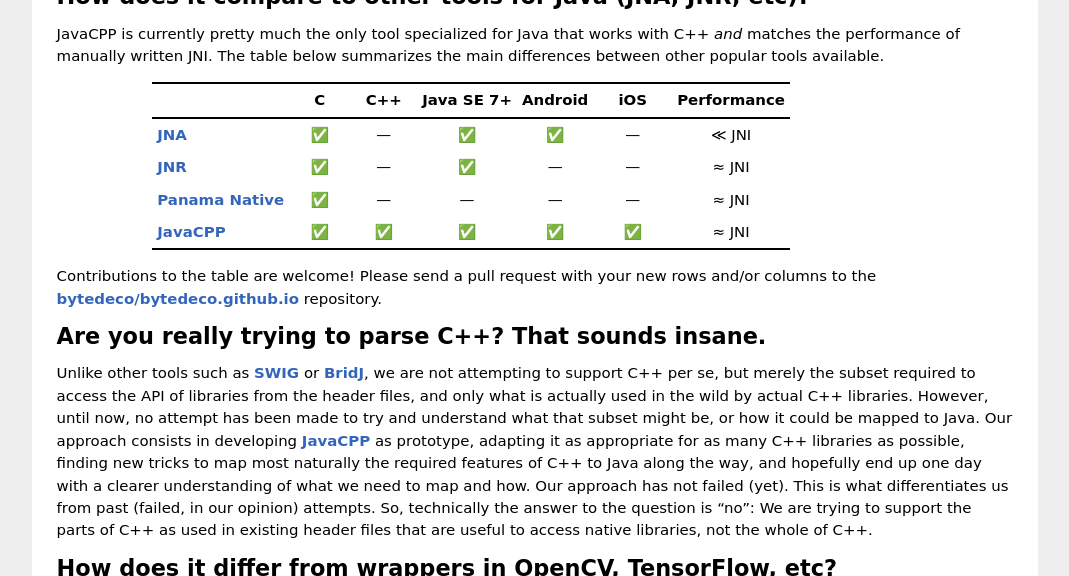
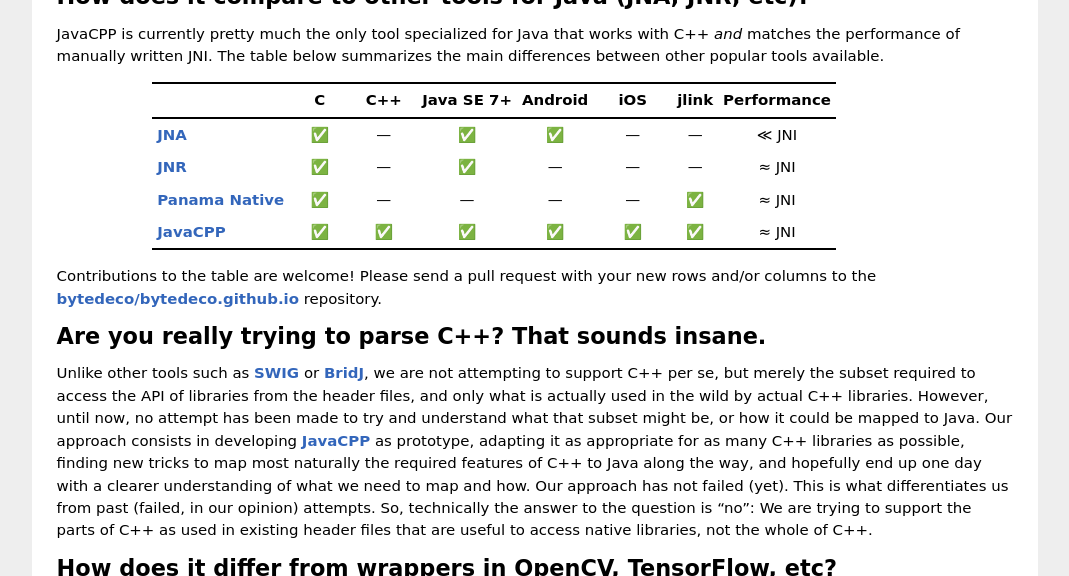
Before and after one commit to bytedeco/bytedeco.github.io, a Jekyll site: the page built from faq/index.md, in a window 1280 px wide and 900 px high, cut to the strip 324-900 px from the top of the window. Shown: the whole strip, without its empty margins (105-1174 px from the left). Built offline with Jekyll 4.4.1, drawn with Linux system fonts in a browser that asks for light colours.

Commit message:
Update comparison table in FAQ with new column for jlink

```diff
--- a/faq/index.md
+++ b/faq/index.md
@@ -16,12 +16,12 @@ How does it compare to other tools for Java (JNA, JNR, etc)?
 
 JavaCPP is currently pretty much the only tool specialized for Java that works with C++ *and* matches the performance of manually written JNI. The table below summarizes the main differences between other popular tools available.
 
-|                                                  | &emsp; C &emsp; | &nbsp; C++ &nbsp; | Java SE 7+ | Android | &emsp; iOS &emsp; | Performance |
-|--------------------------------------------------|:---------------:|:-----------------:|:----------:|:-------:|:-----------------:|:-----------:|
-| [JNA](https://github.com/java-native-access/jna) | &#9989;         | &mdash;           | &#9989;    | &#9989; | &mdash;           | &#8810; JNI |
-| [JNR](https://github.com/jnr)                    | &#9989;         | &mdash;           | &#9989;    | &mdash; | &mdash;           | &asymp; JNI |
-| [Panama Native](http://jdk.java.net/panama/)     | &#9989;         | &mdash;           | &mdash;    | &mdash; | &mdash;           | &asymp; JNI |
-| [JavaCPP](https://github.com/bytedeco/javacpp)   | &#9989;         | &#9989;           | &#9989;    | &#9989; | &#9989;           | &asymp; JNI |
+|                                                  | &emsp; C &emsp; | &nbsp; C++ &nbsp; | Java SE 7+ | Android | &emsp; iOS &emsp; | jlink   | Performance |
+|--------------------------------------------------|:---------------:|:-----------------:|:----------:|:-------:|:-----------------:|:-------:|:-----------:|
+| [JNA](https://github.com/java-native-access/jna) | &#9989;         | &mdash;           | &#9989;    | &#9989; | &mdash;           | &mdash; | &#8810; JNI |
+| [JNR](https://github.com/jnr)                    | &#9989;         | &mdash;           | &#9989;    | &mdash; | &mdash;           | &mdash; | &asymp; JNI |
+| [Panama Native](http://jdk.java.net/panama/)     | &#9989;         | &mdash;           | &mdash;    | &mdash; | &mdash;           | &#9989; | &asymp; JNI |
+| [JavaCPP](https://github.com/bytedeco/javacpp)   | &#9989;         | &#9989;           | &#9989;    | &#9989; | &#9989;           | &#9989; | &asymp; JNI |
 
 Contributions to the table are welcome! Please send a pull request with your new rows and/or columns to the [bytedeco/bytedeco.github.io](https://github.com/bytedeco/bytedeco.github.io) repository.
 
```
